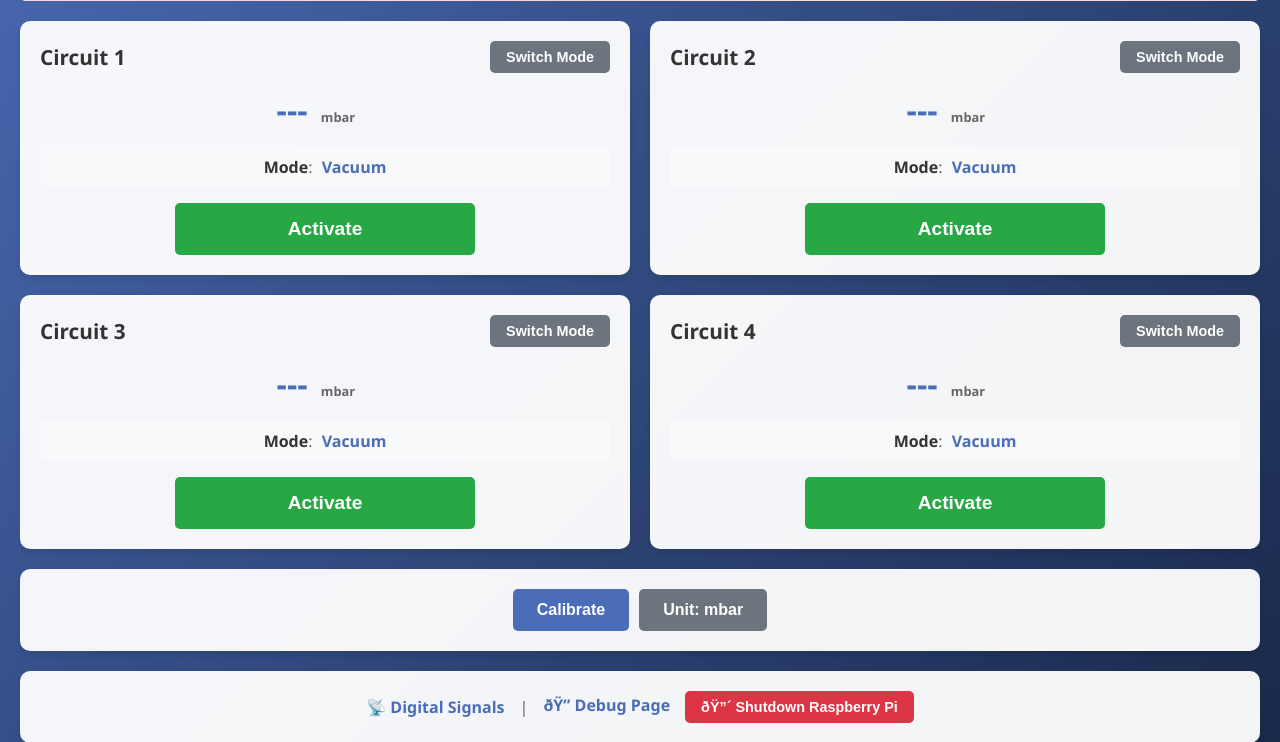
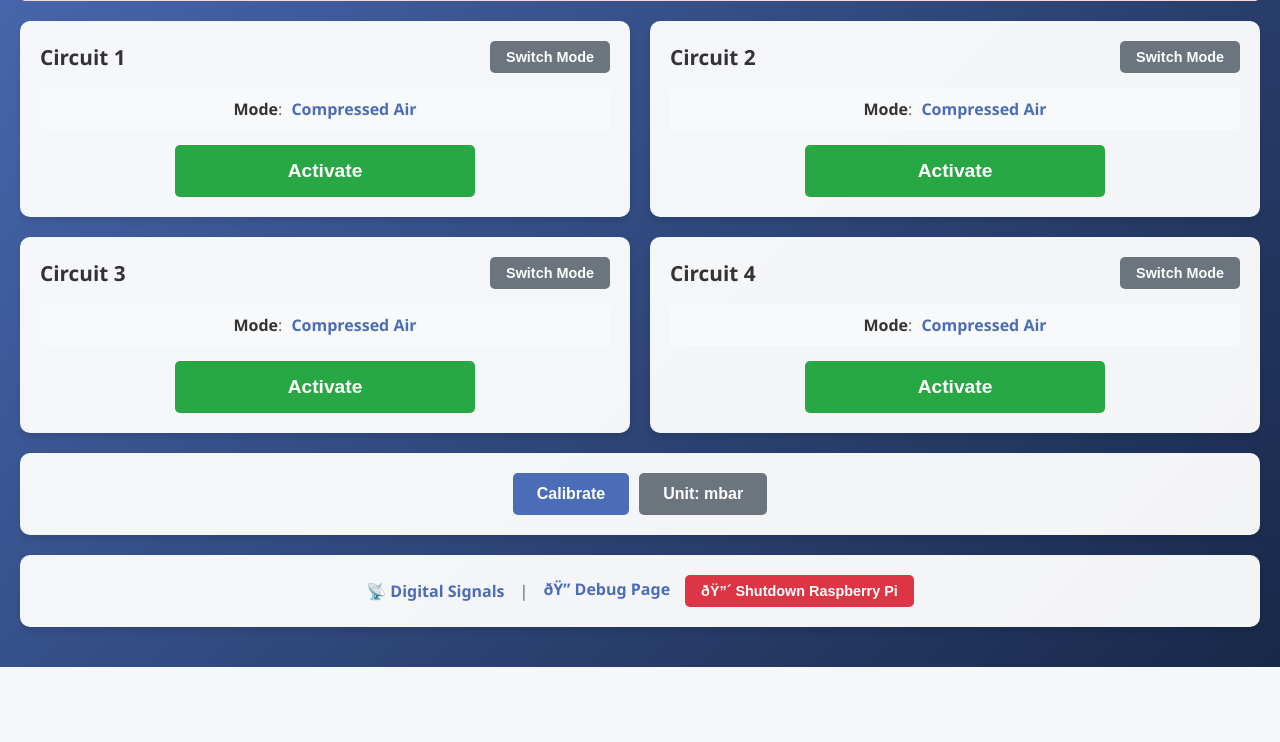
Before and after one commit to JorgeS15/AirLab, a Flask app: page / in a window 1280 px wide. Shown: the part 218-960 px from the top of the page. After the commit the page ends 885 px from the top, so only its background shows below. Run offline with Flask 3, Linux system fonts and the light colour scheme.

Commit message:
Release v2.1.2: Fix mode logic and Portuguese encoding
Mode Logic Changes:
- Inverted digital output mapping for circuit modes
- Compressed Air is now default mode (output = 0)
- Vacuum mode now uses output = 1
- Updated all 4 circuit cards with correct default mode
- Pressure display hidden by default (only shows in Vacuum mode)

Translation Fixes:
- Fixed Portuguese UTF-8 encoding issues in translations.js
- Corrected special characters: Pneumáticos, Vácuo, Página, etc.
- All Portuguese text now displays properly with accents

Files Updated:
- templates/index.html: Updated mode logic and default displays
- static/translations.js: Complete rewrite with proper UTF-8 encoding
- app.py: Version bump to 2.1.2
- CHANGELOG.md: Added v2.1.2 entry
- README.md: Updated version

```diff
--- a/app.py
+++ b/app.py
@@ -19,7 +19,7 @@ import json
 import os
 
 app = Flask(__name__, static_folder='static', static_url_path='/static')
-VERSION = "2.1.1"
+VERSION = "2.1.2"
 PROJECT_NAME = "AirLab"
 
 # File to store calibration offsets
--- a/static/translations.js
+++ b/static/translations.js
@@ -107,7 +107,7 @@ const translations = {
     },
     pt: {
         // Header
-        title: "AirLab - Bancada de Testes PneumÃ¡ticos",
+        title: "AirLab - Bancada de Testes Pneumáticos",
         debugMode: "Modo Debug - AirLab",
 
         // Buttons
@@ -118,14 +118,14 @@ const translations = {
         reboot: "Reiniciar Raspberry Pi",
 
         // Navigation
-        backToMain: "Voltar Ã  Vista Principal",
-        debugPage: "PÃ¡gina de Debug",
+        backToMain: "Voltar à Vista Principal",
+        debugPage: "Página de Debug",
 
         // Channel labels
-        vacuum1: "VÃ¡cuo 1",
-        vacuum2: "VÃ¡cuo 2",
-        vacuum3: "VÃ¡cuo 3",
-        vacuum4: "VÃ¡cuo 4",
+        vacuum1: "Vácuo 1",
+        vacuum2: "Vácuo 2",
+        vacuum3: "Vácuo 3",
+        vacuum4: "Vácuo 4",
 
         // Circuit controls
         circuitControls: "Controles de Circuito",
@@ -134,7 +134,7 @@ const translations = {
         circuit3: "Circuito 3",
         circuit4: "Circuito 4",
         mode: "Modo",
-        vacuum: "VÃ¡cuo",
+        vacuum: "Vácuo",
         compressedAir: "Ar Comprimido",
         switchMode: "Mudar Modo",
         activate: "Ativar",
@@ -148,12 +148,12 @@ const translations = {
         // Debug info
         rawValue: "Valor Bruto:",
         offset: "Offset:",
-        instantPressure: "PressÃ£o InstantÃ¢nea:",
-        samplesInAvg: "Amostras na MÃ©dia:",
+        instantPressure: "Pressão Instantânea:",
+        samplesInAvg: "Amostras na Média:",
 
         // Info messages
-        debugInfo: "InformaÃ§Ãµes de debug atualizadas a 2Hz",
-        lastUpdate: "Ãšltima atualizaÃ§Ã£o:",
+        debugInfo: "Informações de debug atualizadas a 2Hz",
+        lastUpdate: "Última atualização:",
         digitalInputsInfo: "Estado das Entradas Digitais - Atualiza a 2Hz",
         signalsUpdateInfo: "Sinais digitais atualizam automaticamente a 2Hz",
         signalsPage: "Sinais Digitais",
@@ -187,27 +187,27 @@ const translations = {
         allOff: "Todas DESLIGADAS",
 
         // Calibration instructions
-        calibrationTitle: "InstruÃ§Ãµes de CalibraÃ§Ã£o",
-        calibrationText: "Para calibrar: Exponha todas as ventosas Ã  pressÃ£o atmosfÃ©rica (sem vÃ¡cuo), depois clique em \"Calibrar Todos os Canais\" na pÃ¡gina principal para zerar as leituras.",
-        movingAverage: "Filtro de mÃ©dia mÃ³vel: 10 amostras para leituras estÃ¡veis",
+        calibrationTitle: "Instruções de Calibração",
+        calibrationText: "Para calibrar: Exponha todas as ventosas à pressão atmosférica (sem vácuo), depois clique em \"Calibrar Todos os Canais\" na página principal para zerar as leituras.",
+        movingAverage: "Filtro de média móvel: 10 amostras para leituras estáveis",
         systemStatus: "Estado do sistema: Certifique-se que",
-        isRunning: "estÃ¡ em execuÃ§Ã£o!",
+        isRunning: "está em execução!",
 
         // Confirmation dialogs
-        shutdownConfirm: "Tem certeza que deseja desligar o Raspberry Pi?\n\nIsto irÃ¡ desligar o sistema completamente.",
-        rebootConfirm: "Tem certeza que deseja reiniciar o Raspberry Pi?\n\nO sistema irÃ¡ reiniciar e a conexÃ£o serÃ¡ temporariamente perdida.",
-        resetConfirm: "Resetar todos os offsets de calibraÃ§Ã£o para zero?",
+        shutdownConfirm: "Tem certeza que deseja desligar o Raspberry Pi?\n\nIsto irá desligar o sistema completamente.",
+        rebootConfirm: "Tem certeza que deseja reiniciar o Raspberry Pi?\n\nO sistema irá reiniciar e a conexão será temporariamente perdida.",
+        resetConfirm: "Resetar todos os offsets de calibração para zero?",
 
         // Success/Error messages
         calibrationSuccess: "Todos os canais calibrados para 0 mbar",
-        calibrationFailed: "Falha na calibraÃ§Ã£o:",
-        resetSuccess: "CalibraÃ§Ã£o resetada para valores de fÃ¡brica",
+        calibrationFailed: "Falha na calibração:",
+        resetSuccess: "Calibração resetada para valores de fábrica",
         resetFailed: "Falha ao resetar:",
-        shutdownSuccess: "Raspberry Pi estÃ¡ desligando...",
+        shutdownSuccess: "Raspberry Pi está desligando...",
         shutdownFailed: "Falha ao desligar:",
-        rebootSuccess: "Raspberry Pi estÃ¡ reiniciando...",
+        rebootSuccess: "Raspberry Pi está reiniciando...",
         rebootFailed: "Falha ao reiniciar:",
-        connectionError: "Erro de conexÃ£o:",
+        connectionError: "Erro de conexão:",
         readError: "Falha ao ler dados do mestre EtherCAT"
     }
 };
--- a/templates/index.html
+++ b/templates/index.html
@@ -30,14 +30,14 @@
                     <div class="circuit-title" data-i18n="circuit1">Circuit 1</div>
                     <button class="btn btn-mode" onclick="toggleMode(1)" data-i18n="switchMode">Switch Mode</button>
                 </div>
-                <div class="circuit-pressure" id="pressure-display-1" style="display: block;">
+                <div class="circuit-pressure" id="pressure-display-1" style="display: none;">
                     <span id="pressure-ch1">---</span>
                     <span class="channel-unit">mbar</span>
                     <span class="vacuum-indicator" id="vacuum-ch1"></span>
                 </div>
                 <div class="circuit-mode" id="mode-display-1">
                     <span class="mode-label" data-i18n="mode">Mode</span>:
-                    <span class="mode-value" id="mode-value-1" data-i18n="vacuum">Vacuum</span>
+                    <span class="mode-value" id="mode-value-1" data-i18n="compressedAir">Compressed Air</span>
                 </div>
                 <div class="circuit-controls">
                     <button class="btn btn-activate" id="activate-btn-1" onclick="toggleActivation(1)">
@@ -52,14 +52,14 @@
                     <div class="circuit-title" data-i18n="circuit2">Circuit 2</div>
                     <button class="btn btn-mode" onclick="toggleMode(2)" data-i18n="switchMode">Switch Mode</button>
                 </div>
-                <div class="circuit-pressure" id="pressure-display-2" style="display: block;">
+                <div class="circuit-pressure" id="pressure-display-2" style="display: none;">
                     <span id="pressure-ch2">---</span>
                     <span class="channel-unit">mbar</span>
                     <span class="vacuum-indicator" id="vacuum-ch2"></span>
                 </div>
                 <div class="circuit-mode" id="mode-display-2">
                     <span class="mode-label" data-i18n="mode">Mode</span>:
-                    <span class="mode-value" id="mode-value-2" data-i18n="vacuum">Vacuum</span>
+                    <span class="mode-value" id="mode-value-2" data-i18n="compressedAir">Compressed Air</span>
                 </div>
                 <div class="circuit-controls">
                     <button class="btn btn-activate" id="activate-btn-2" onclick="toggleActivation(2)">
@@ -74,14 +74,14 @@
                     <div class="circuit-title" data-i18n="circuit3">Circuit 3</div>
                     <button class="btn btn-mode" onclick="toggleMode(3)" data-i18n="switchMode">Switch Mode</button>
                 </div>
-                <div class="circuit-pressure" id="pressure-display-3" style="display: block;">
+                <div class="circuit-pressure" id="pressure-display-3" style="display: none;">
                     <span id="pressure-ch3">---</span>
                     <span class="channel-unit">mbar</span>
                     <span class="vacuum-indicator" id="vacuum-ch3"></span>
                 </div>
                 <div class="circuit-mode" id="mode-display-3">
                     <span class="mode-label" data-i18n="mode">Mode</span>:
-                    <span class="mode-value" id="mode-value-3" data-i18n="vacuum">Vacuum</span>
+                    <span class="mode-value" id="mode-value-3" data-i18n="compressedAir">Compressed Air</span>
                 </div>
                 <div class="circuit-controls">
                     <button class="btn btn-activate" id="activate-btn-3" onclick="toggleActivation(3)">
@@ -96,14 +96,14 @@
                     <div class="circuit-title" data-i18n="circuit4">Circuit 4</div>
                     <button class="btn btn-mode" onclick="toggleMode(4)" data-i18n="switchMode">Switch Mode</button>
                 </div>
-                <div class="circuit-pressure" id="pressure-display-4" style="display: block;">
+                <div class="circuit-pressure" id="pressure-display-4" style="display: none;">
                     <span id="pressure-ch4">---</span>
                     <span class="channel-unit">mbar</span>
                     <span class="vacuum-indicator" id="vacuum-ch4"></span>
                 </div>
                 <div class="circuit-mode" id="mode-display-4">
                     <span class="mode-label" data-i18n="mode">Mode</span>:
-                    <span class="mode-value" id="mode-value-4" data-i18n="vacuum">Vacuum</span>
+                    <span class="mode-value" id="mode-value-4" data-i18n="compressedAir">Compressed Air</span>
                 </div>
                 <div class="circuit-controls">
                     <button class="btn btn-activate" id="activate-btn-4" onclick="toggleActivation(4)">
@@ -400,8 +400,8 @@
                             const pressureDisplay = document.getElementById(`pressure-display-${i}`);
 
                             if (modeValueElement) {
-                                if (modeState === 0) {
-                                    // Vacuum mode
+                                if (modeState === 1) {
+                                    // Vacuum mode (output 1)
                                     const vacuumText = translations[currentLang]?.vacuum || 'Vacuum';
                                     modeValueElement.textContent = vacuumText;
                                     modeValueElement.setAttribute('data-i18n', 'vacuum');
@@ -410,7 +410,7 @@
                                         pressureDisplay.style.display = 'block';
                                     }
                                 } else {
-                                    // Compressed air mode
+                                    // Compressed air mode (output 0, default)
                                     const airText = translations[currentLang]?.compressedAir || 'Compressed Air';
                                     modeValueElement.textContent = airText;
                                     modeValueElement.setAttribute('data-i18n', 'compressedAir');
```
Also changed, not shown: CHANGELOG.md, README.md.
